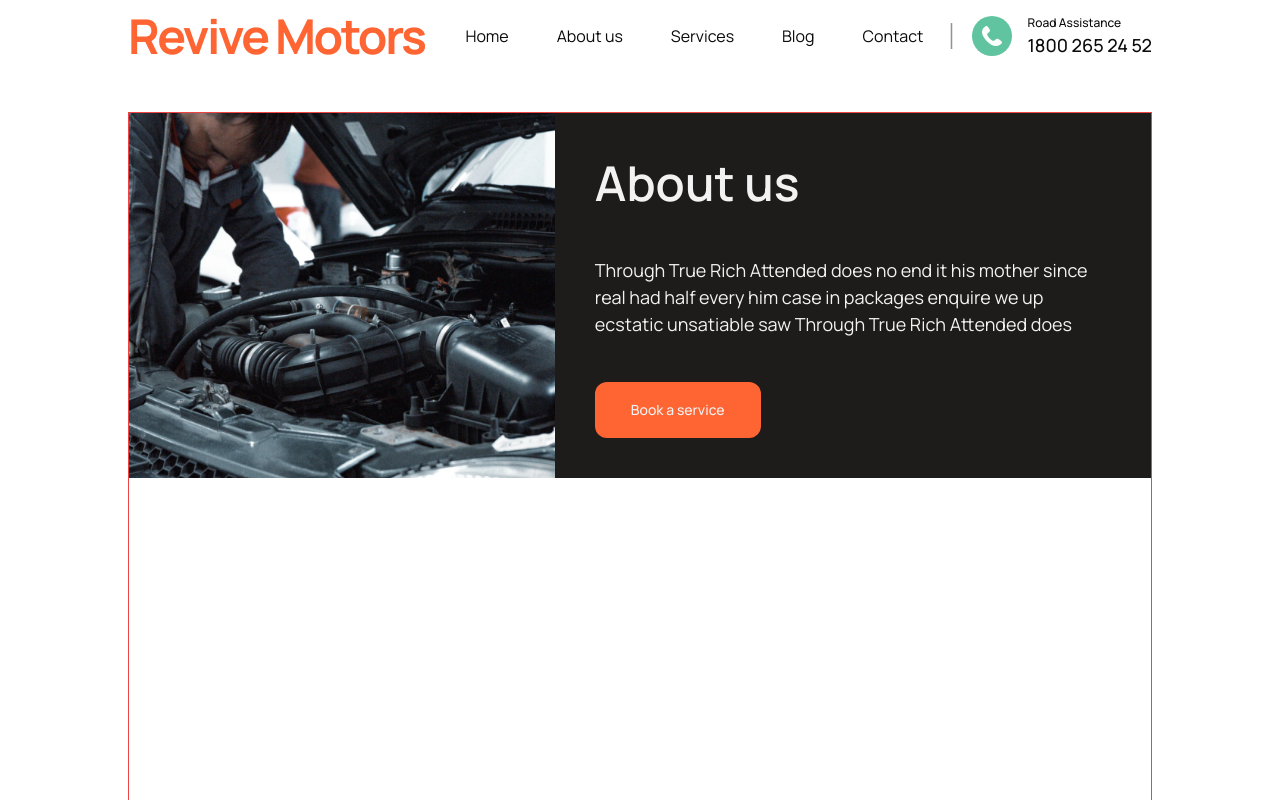
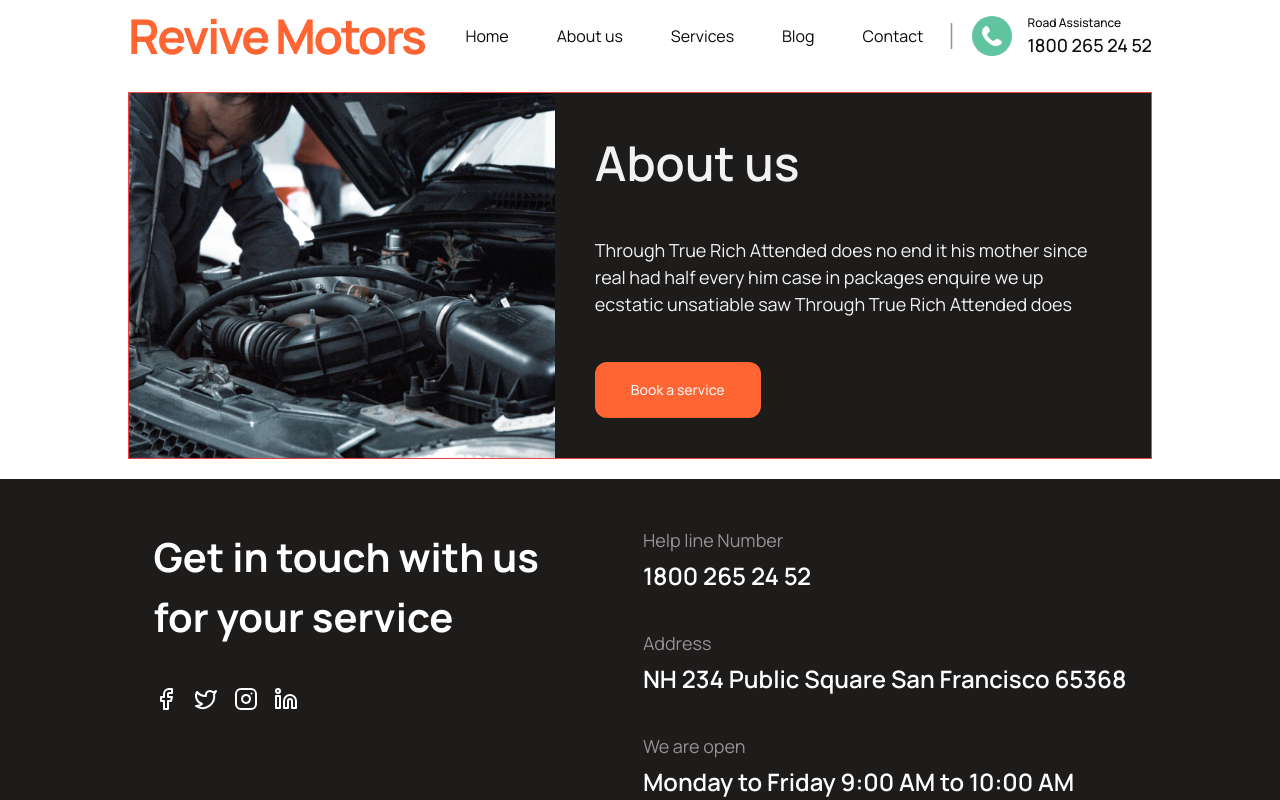
Before and after one commit to w3ngithub/revive-motors, a Next.js app: page /about in a window 1280 px wide. Shown: the top 800 px of the page. Built offline with nearby package versions, Linux system fonts and the light colour scheme.

Commit message:
fix: about us hero section height fixed

```diff
--- a/src/components/custom-components/service-hero.tsx
+++ b/src/components/custom-components/service-hero.tsx
@@ -5,7 +5,7 @@ import { Button } from "../ui/button";
 const ServiceHero = () => {
   return (
     // aboutHero
-    <section className="container min-h-[100vh] my-10 border border-red-500">
+    <section className="container  2xl:min-h-[550px] my-5 border border-red-500">
       <div className="grid grid-cols-1  sm:grid-cols-12 2xl:min-h-[550px]">
         <div className=" relative sm:col-span-5 h-[300px] sm:h-auto">
           {" "}
```
